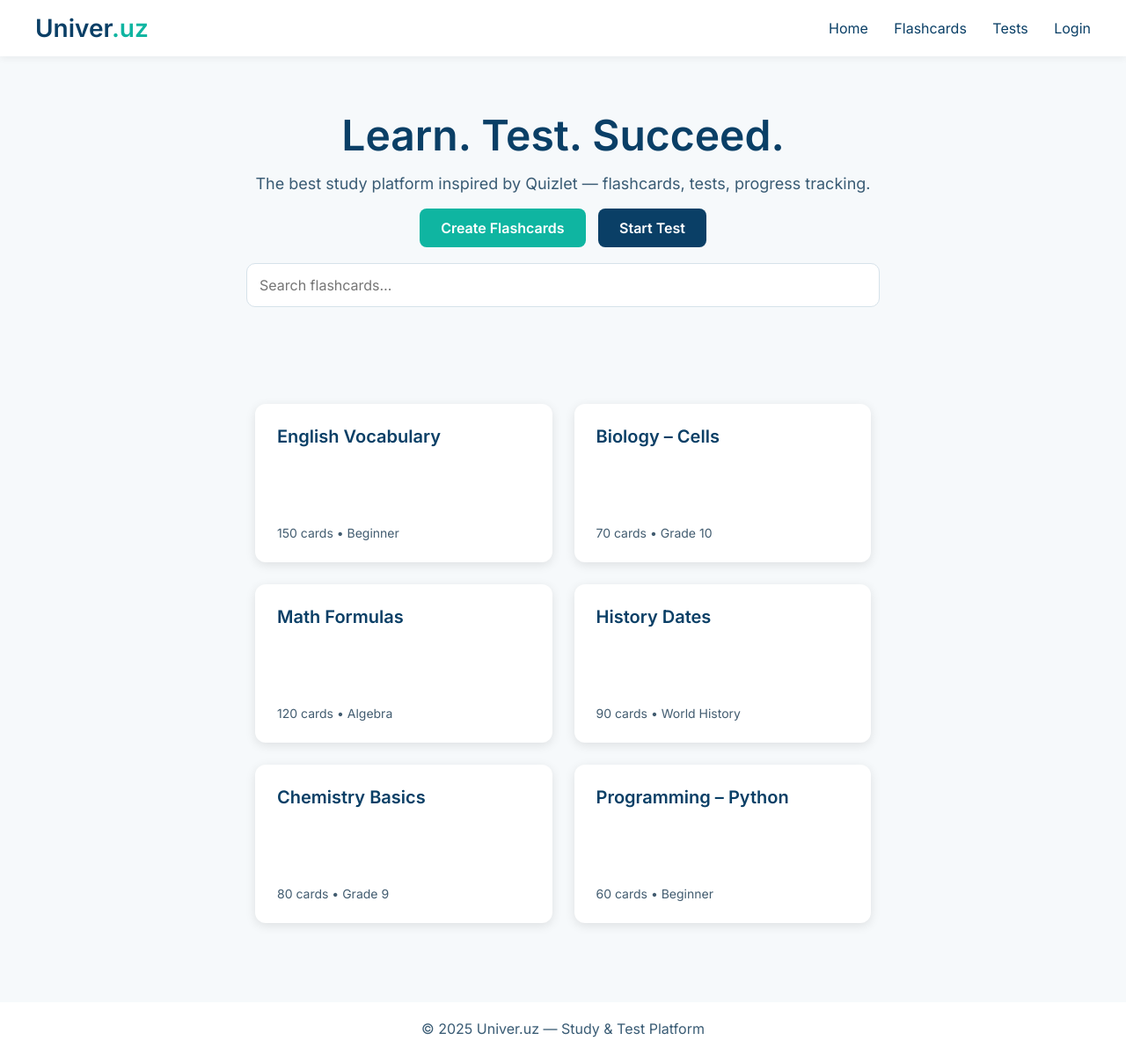
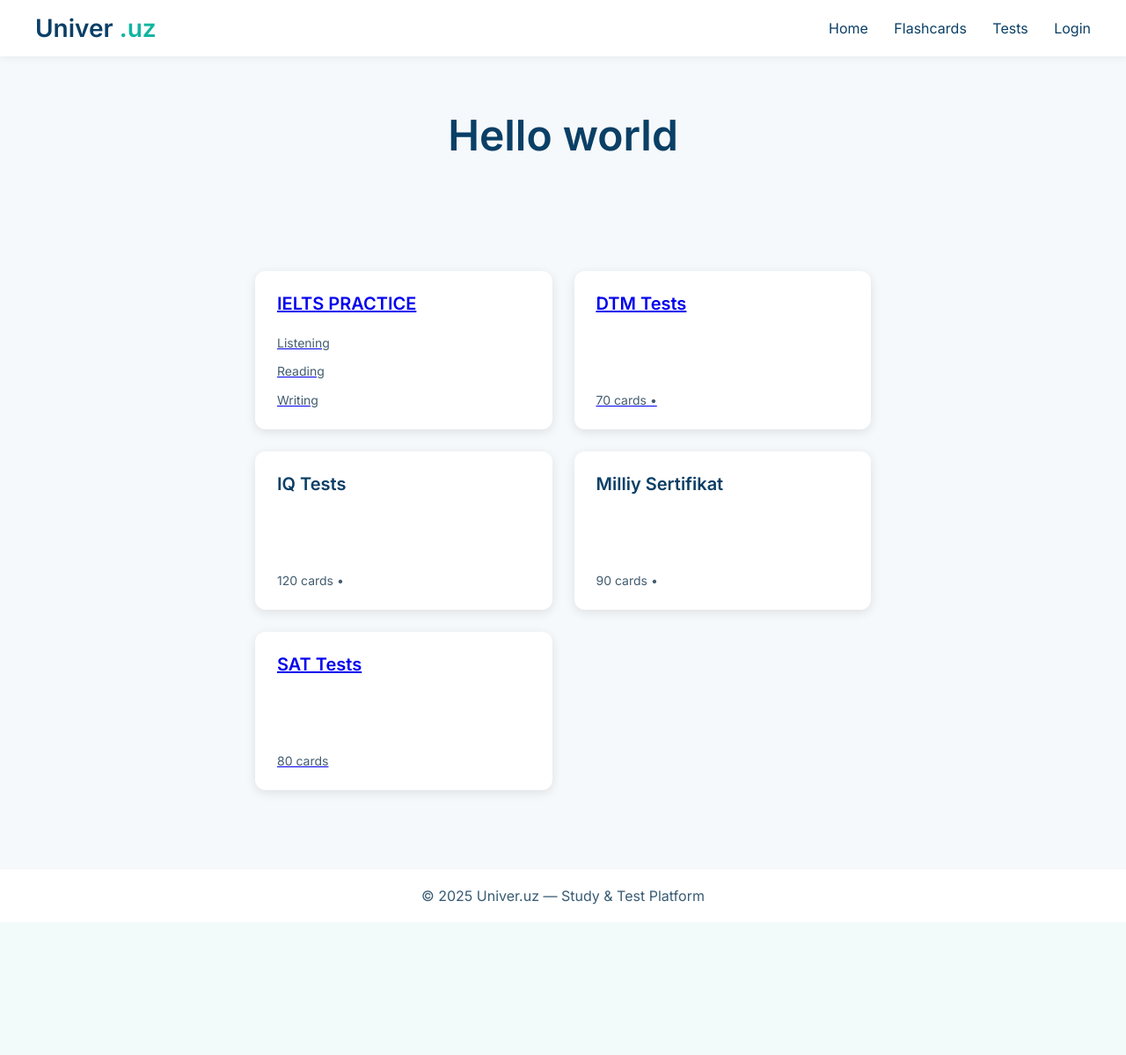
Before and after one commit to fazliddinbaxtiyorov/Univer_Uz, a Django app: page / in a window 1280 px wide. Shown: the whole page at 88% size. After the commit the page ends 1048 px from the top, so only its background shows below. Run offline with Django 4.2, Linux system fonts and the light colour scheme.

Commit message:
Update template

```diff
--- a/app/templates/index.html
+++ b/app/templates/index.html
@@ -1,16 +1,9 @@
-<!DOCTYPE html>
-<html lang="uz">
-<head>
-    <meta charset="UTF-8">
-    <title>Fanlar Formasi</title>
-</head>
-<body>
 <!DOCTYPE html>
 <html lang="en">
 <head>
     <meta charset="UTF-8">
     <meta name="Univer.uz" content="width=device-width, initial-scale=1.0">
-    <title>Univer.uz – Study & Tests</title>
+    <title>Univer.uz– Study & Tests</title>
     <link rel="stylesheet" href="style.css">
     <link rel="stylesheet" href="Untitled-1.css">
 </head>
@@ -18,26 +11,25 @@
 
     <!-- HEADER -->
     <header>
-        <div class="logo">Univer<span>.uz</span></div>
+        <div class="logo">Univer <a href="#"></a><span>.uz</span></div>
         <nav>
             <a href="#">Home</a>
             <a href="#">Flashcards</a>
-            <a href="{% url 'fan_tanlash' %}">Tests</a>
-            <a href="{% url 'login' %}">Login</a>
+            <a href="#">Tests</a>
+            <a href="{% url 'sign' %}">Login</a>
         </nav>
     </header>
 
     <!-- HERO SECTION -->
     <section class="hero">
-        <h1>Learn. Test. Succeed.</h1>
-        <p>The best study platform inspired by Quizlet — flashcards, tests, progress tracking.</p>
+        <h1>Hello world</h1>
+<!--        <p>The best teacher Ms.D</p>-->
 
         <div class="hero-buttons">
-            <a href="#" class="btn-primary">Create Flashcards</a>
-            <a href="#" class="btn-secondary">Start Test</a>
-        </div>
 
-        <input class="search-bar" type="text" placeholder="Search flashcards…">
+
+
+
     </section>
 
     <!-- FLASHCARD GRID -->
@@ -46,35 +38,34 @@
 
         <div class="card-grid">
 
+    <a href="https://www.apple.com"><div class="card">
+        <h3>IELTS PRACTICE</h3>
+       <p >Listening </p>
+        <p>Reading  </p>
+        <p>Writing</p>
+    </div></a>
+
+            <a href="{%url 'fan_tanlash'%}"><div class="card">
+        <h3>DTM Tests</h3>
+        <p>70 cards •</p>
+    </div></a>
+
     <div class="card">
-        <h3>English Vocabulary</h3>
-        <p>150 cards • Beginner</p>
+        <h3>IQ Tests</h3>
+        <p>120 cards •</p>
     </div>
 
     <div class="card">
-        <h3>Biology – Cells</h3>
-        <p>70 cards • Grade 10</p>
+        <h3>Milliy Sertifikat</h3>
+        <p>90 cards •</p>
     </div>
 
-    <div class="card">
-        <h3>Math Formulas</h3>
-        <p>120 cards • Algebra</p>
-    </div>
+            <a href="{% url 'sat_test' %}"><div class="card">
+        <h3>SAT Tests</h3>
+        <p>80 cards</p>
+    </div></a>
 
-    <div class="card">
-        <h3>History Dates</h3>
-        <p>90 cards • World History</p>
-    </div>
 
-    <div class="card">
-        <h3>Chemistry Basics</h3>
-        <p>80 cards • Grade 9</p>
-    </div>
-
-    <div class="card">
-        <h3>Programming – Python</h3>
-        <p>60 cards • Beginner</p>
-    </div>
 
 </div>
     </section>
@@ -231,5 +222,3 @@ footer {
     color: #395b74;
 }
 </style>
-</body>
-</html>
--- a/app/urls.py
+++ b/app/urls.py
@@ -9,5 +9,5 @@ urlpatterns = [
     path('listening/', ielts_listening_view, name='ielts_listening'),
     path('fan/', fan_tanlash, name='fan_tanlash'),
     path('test/<str:fan>/', test_boshlash, name='test_boshlash'),
-    path('sat/', sat_test_view),
+    path('sat/', sat_test_view, name='sat_test'),
 ] + static(settings.MEDIA_URL, document_root=settings.MEDIA_ROOT)
```
Also changed, not shown: app/templates/ielts.html (added).
